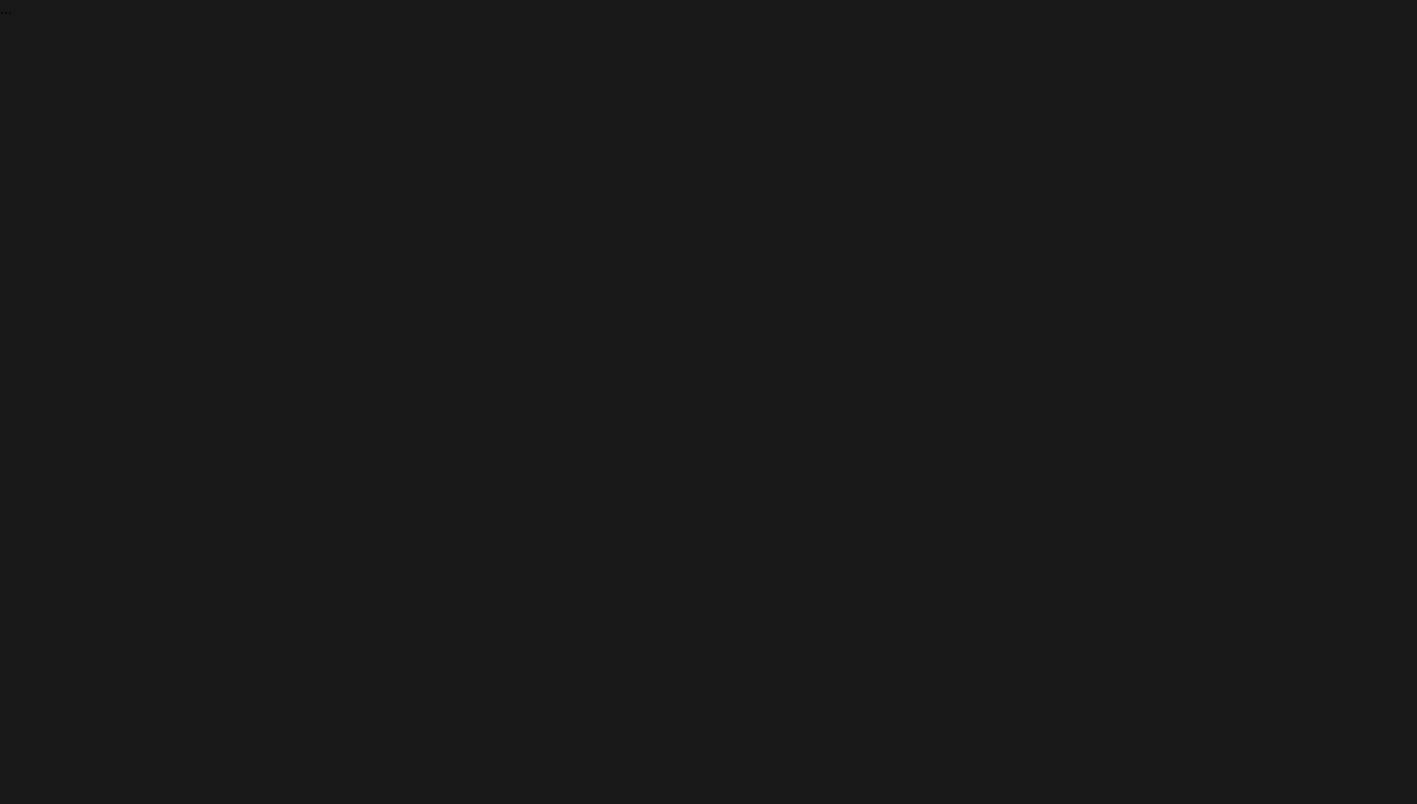
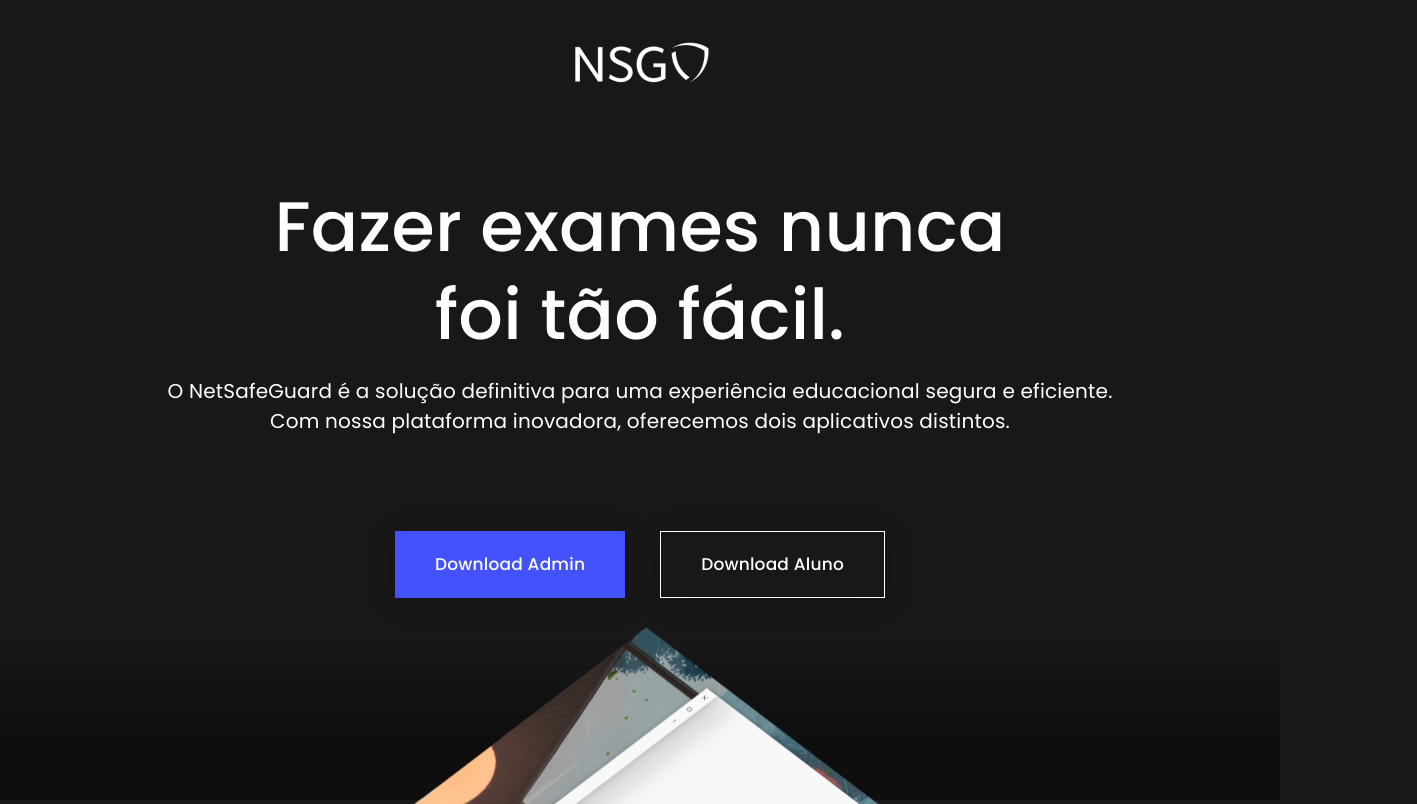
Before and after one commit to NetSafeGuard/NSG_LANDING, a plain HTML site: page index.html in a window 1280 px wide. Shown: the top 804 px of the page, 1417 px wide, since content can reach past the window. Drawn offline with Linux system fonts and the light colour scheme.

Commit message:
Initial Landing Page (TEMPORARY)

```diff
--- a/css/style.css
+++ b/css/style.css
@@ -2,8 +2,126 @@
     margin: 0;
     padding: 0;
     box-sizing: border-box;
+    user-select: none;
+    -webkit-user-select: none;
+    -moz-user-select: none;
+    -ms-user-select: none;
+
 }
 
 body {
     background-color: #181818;
+    width: 100vw;
+    height: 100vh;
+    display: flex;
+    flex-direction: column;
+    overflow-x: hidden;
+    opacity: 0;
 }
+
+.logo_container {
+    margin-top: 30px;
+    width: 100vw;
+    display: flex;
+    justify-content: center;
+}
+
+.content {
+    display: flex;
+    flex-direction: column;
+    justify-content: center;
+    align-items: center;
+    margin-top: 95px;
+}
+
+.content h1 {
+    color: white;
+    text-align: center;
+    font-family: "Poppins", sans-serif;
+    font-size: 70px;
+    font-style: normal;
+    font-weight: 500;
+    line-height: 88px;
+    letter-spacing: 0.2px;
+    max-width: 750px;
+}
+
+.content p {
+    color: white;
+    text-align: center;
+    font-family: "Poppins", sans-serif;
+    font-size: 20px;
+    font-style: normal;
+    font-weight: 400;
+    line-height: 30px;
+    letter-spacing: 0.2px;
+    max-width: 951px;
+    margin-top: 17px;
+}
+
+.buttons {
+    display: flex;
+    flex-direction: row;
+    gap: 35px;
+    margin-top: 95px;
+}
+
+.button {
+    cursor: pointer;
+    padding: 20px 40px;
+    box-shadow: 0px 4px 31px 0px rgba(0, 0, 0, 0.15);
+    color: white;
+    font-family: 'Poppins', sans-serif;
+    font-size: 17px;
+    font-style: normal;
+    font-weight: 500;
+    line-height: 25px;
+    letter-spacing: 0.2px;
+    outline: none;
+    border: none;
+    transition: all linear 500ms;
+    transform: scale(0);
+}
+
+#admin {
+    background-color: #4452FE;
+}
+
+#admin:hover {
+    filter: drop-shadow(1px 1px 5px #4452FE)
+}
+
+#student {
+    border: 1px solid white;
+    background-color: #181818;
+}
+
+#student:hover {
+    background-color: #2D2D2D;
+}
+
+.imagescontainer {
+    margin-top: 45px;
+}
+
+.gradient {
+    position: fixed;
+    width: 100vw;
+    height: 20%;
+    bottom: 0;
+    background: linear-gradient(180deg, rgba(0, 0, 0, 0.00) 0%, #0E0E0E 66.15%);
+    z-index: -1;
+}
+
+::-webkit-scrollbar {
+    width: 5px;
+    background-color: #0E0E0E;
+}
+
+::-webkit-scrollbar-thumb {
+    background-color: #4452FE;
+}
+
+::-webkit-scrollbar-track {
+    background-color: #0E0E0E;
+}
--- a/index.html
+++ b/index.html
@@ -3,10 +3,40 @@
     <head>
         <meta charset="UTF-8">
         <meta name="viewport" content="width=device-width, initial-scale=1.0">
+        <meta content="NetSafeGuard - Home" name="description">
+        <meta content="NetSafeGuard" name="keywords">
+        <meta content="NetSafeGuard" name="author">
+        <meta content="index, follow" name="robots">
+        <meta content="pt" http-equiv="Content-Language">
+        <meta content="pt" name="language">
+        <meta description="NetSafeGuard - Home">
         <title>NetSafeGuard - Home</title>
         <link rel="stylesheet" href="css/style.css">
+        <link rel="preconnect" href="https://fonts.googleapis.com">
+        <link rel="preconnect" href="https://fonts.gstatic.com" crossorigin>
+        <link href="https://fonts.googleapis.com/css2?family=Poppins:wght@100;400;500&display=swap" rel="stylesheet">
     </head>
-    <body>
-        ...
+    <body onload="loadContent()">
+        <div class="logo_container">
+            <img src="assets/images/logo.png" alt="Logo">
+        </div>
+        <div class="content">
+            <h1>Fazer exames nunca foi tão fácil.</h1>
+            <p>O NetSafeGuard é a solução definitiva para uma experiência educacional segura e eficiente.
+            Com nossa plataforma inovadora, oferecemos dois aplicativos distintos.</p>
+
+            <div class="buttons">
+                <button id="admin" class="button">Download Admin</button>
+                <button id="student" class="button">Download Aluno</button>
+            </div>
+
+            <div class="imagescontainer">
+                <img src="assets/images/images.png" alt="Images"/>
+            </div>
+        </div>
+
+        <div class="gradient"></div>
+        <script src="libs/anime.js"></script>
+        <script src="js/index.js"></script>
     </body>
 </html>
--- /dev/null
+++ b/js/index.js
@@ -0,0 +1,29 @@
+document.ondragstart = () => false;
+
+const loadContent = () => {
+    anime({
+        targets: 'body',
+        opacity: 1,
+        duration: 2500,
+        easing: 'easeInOutQuad'
+
+    })
+
+    anime({
+        targets: '.button',
+        scale: 1,
+        duration: 2800,
+        easing: 'easeInOutQuad'
+    })
+
+    anime({
+        targets: '.imagescontainer',
+        loop: true,
+        duration: 3000,
+        keyframes: [
+            { translateY: -20 },
+            { translateY: 0 }
+        ],
+        easing: 'easeInOutSine'
+    })
+}
```
Also changed, not shown: assets/images/images.png (added), assets/images/logo.png (added), libs/anime.js (added).
